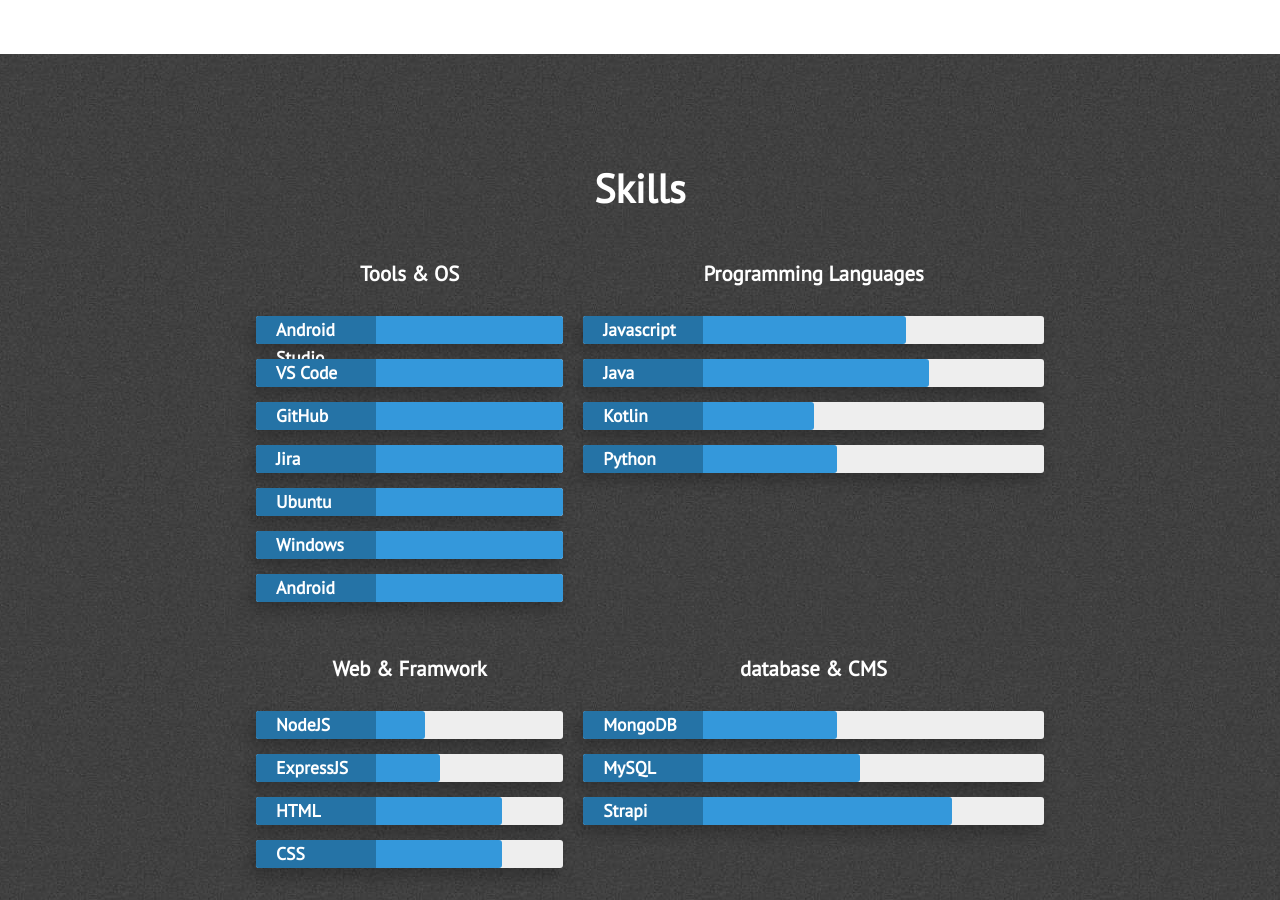
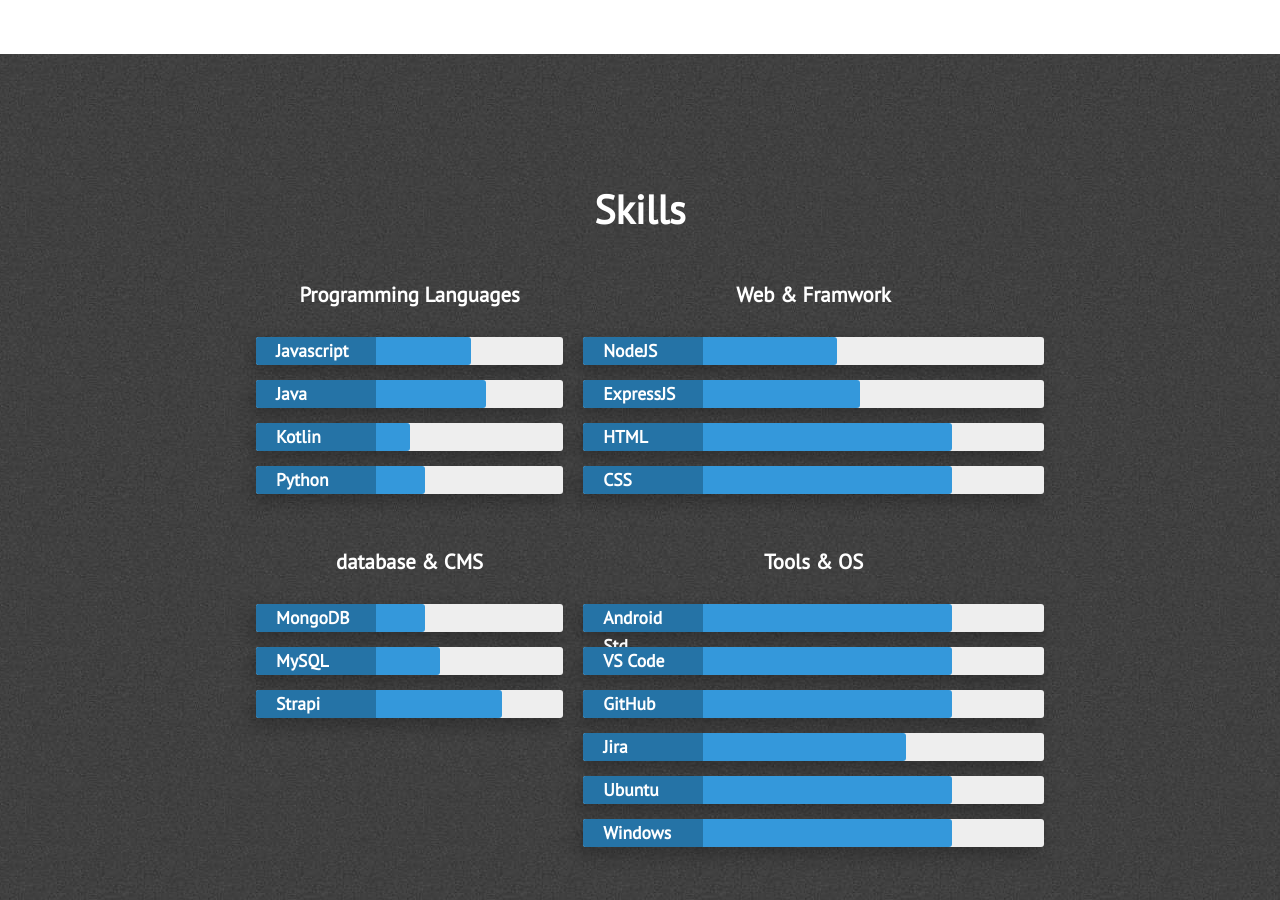
Before and after one commit to jasim92/jasim92, a Jekyll site: the page built from index.html, in a window 1280 px wide and 900 px high, scrolled down 1906 px. Built offline with Jekyll 4.4.1, drawn with Linux system fonts in a browser that asks for light colours; nearby versions of some CDN libraries.

Commit message:
profile pic

```diff
--- a/_includes/extra.html
+++ b/_includes/extra.html
@@ -20,8 +20,8 @@
                     <a href="https://github.com/{{ site.github_username }}"><i class="head-icon fab fa-github"></i></a>
                 </span>
 
-                <span class="hint--bottom bottom-link" aria-label="GitHub">
-                    <a href="https://stackoverflow.com/{{ site.stackoverflow_username }}"><i class="head-icon fab fa-github"></i></a>
+                <span class="hint--bottom bottom-link" aria-label="StackOverFlow">
+                    <a href="https://stackoverflow.com/{{ site.stackoverflow_username }}"><i class="head-icon fab fa-stack-overflow"></i></a>
                 </span>
             </div>
         </div>
--- a/_includes/skills.html
+++ b/_includes/skills.html
@@ -4,46 +4,6 @@
             <div class="section-heading" id="skills-text">Skills</div>
 
             <div class="skills-grid">
-                <div class="what-i-do">
-                    <h3 class="center-align skills-subsection">Tools &amp; OS</h3>
-                    <div class="progress-bars">
-
-                        <div class="skillbar clearfix " data-percent="100%">
-                            <div class="skillbar-title" style="background: #2980b9;"><span>Android Studio</span></div>
-                            <div class="skillbar-bar" style="background: #3498db;"></div>
-                        </div> <!-- End Skill Bar -->
-
-                        <div class="skillbar clearfix " data-percent="100%">
-                            <div class="skillbar-title" style="background: #2980b9;"><span>VS Code</span></div>
-                            <div class="skillbar-bar" style="background: #3498db;"></div>
-                        </div> <!-- End Skill Bar -->
-
-                        <div class="skillbar clearfix " data-percent="100%">
-                            <div class="skillbar-title" style="background: #2980b9;"><span>GitHub</span></div>
-                            <div class="skillbar-bar" style="background: #3498db;"></div>
-                        </div> <!-- End Skill Bar -->
-
-                        <div class="skillbar clearfix " data-percent="100%">
-                            <div class="skillbar-title" style="background: #2980b9;"><span>Jira</span></div>
-                            <div class="skillbar-bar" style="background: #3498db;"></div>
-                        </div> <!-- End Skill Bar -->
-
-                        <div class="skillbar clearfix " data-percent="100%">
-                            <div class="skillbar-title" style="background: #2980b9;"><span>Ubuntu</span></div>
-                            <div class="skillbar-bar" style="background: #3498db;"></div>
-                        </div> <!-- End Skill Bar -->
-
-                        <div class="skillbar clearfix " data-percent="100%">
-                            <div class="skillbar-title" style="background: #2980b9;"><span>Windows</span></div>
-                            <div class="skillbar-bar" style="background: #3498db;"></div>
-                        </div> <!-- End Skill Bar -->
-
-                        <div class="skillbar clearfix " data-percent="100%">
-                            <div class="skillbar-title" style="background: #2980b9;"><span>Android</span></div>
-                            <div class="skillbar-bar" style="background: #3498db;"></div>
-                        </div> <!-- End Skill Bar -->
-                    </div>
-                </div>
                 <div class="language-skills">
                     <h3 class="center-align skills-subsection">Programming Languages</h3>
                     <div class="progress-bars">
@@ -112,6 +72,43 @@
                         </div> <!-- End Skill Bar -->
                     </div>
                 </div>
+
+                <div class="tools-os">
+                    <h3 class="center-align skills-subsection">Tools &amp; OS</h3>
+                    <div class="progress-bars">
+
+                        <div class="skillbar clearfix " data-percent="80%">
+                            <div class="skillbar-title" style="background: #2980b9;"><span>Android Std</span></div>
+                            <div class="skillbar-bar" style="background: #3498db;"></div>
+                        </div> <!-- End Skill Bar -->
+
+                        <div class="skillbar clearfix " data-percent="80%">
+                            <div class="skillbar-title" style="background: #2980b9;"><span>VS Code</span></div>
+                            <div class="skillbar-bar" style="background: #3498db;"></div>
+                        </div> <!-- End Skill Bar -->
+
+                        <div class="skillbar clearfix " data-percent="80%">
+                            <div class="skillbar-title" style="background: #2980b9;"><span>GitHub</span></div>
+                            <div class="skillbar-bar" style="background: #3498db;"></div>
+                        </div> <!-- End Skill Bar -->
+
+                        <div class="skillbar clearfix " data-percent="70%">
+                            <div class="skillbar-title" style="background: #2980b9;"><span>Jira</span></div>
+                            <div class="skillbar-bar" style="background: #3498db;"></div>
+                        </div> <!-- End Skill Bar -->
+
+                        <div class="skillbar clearfix " data-percent="80%">
+                            <div class="skillbar-title" style="background: #2980b9;"><span>Ubuntu</span></div>
+                            <div class="skillbar-bar" style="background: #3498db;"></div>
+                        </div> <!-- End Skill Bar -->
+
+                        <div class="skillbar clearfix " data-percent="80%">
+                            <div class="skillbar-title" style="background: #2980b9;"><span>Windows</span></div>
+                            <div class="skillbar-bar" style="background: #3498db;"></div>
+                        </div> <!-- End Skill Bar -->
+
+                    </div>
+                </div>
             </div>
         </div>
     </section>
```
Also changed, not shown: assets/images/jasim.jpg.
